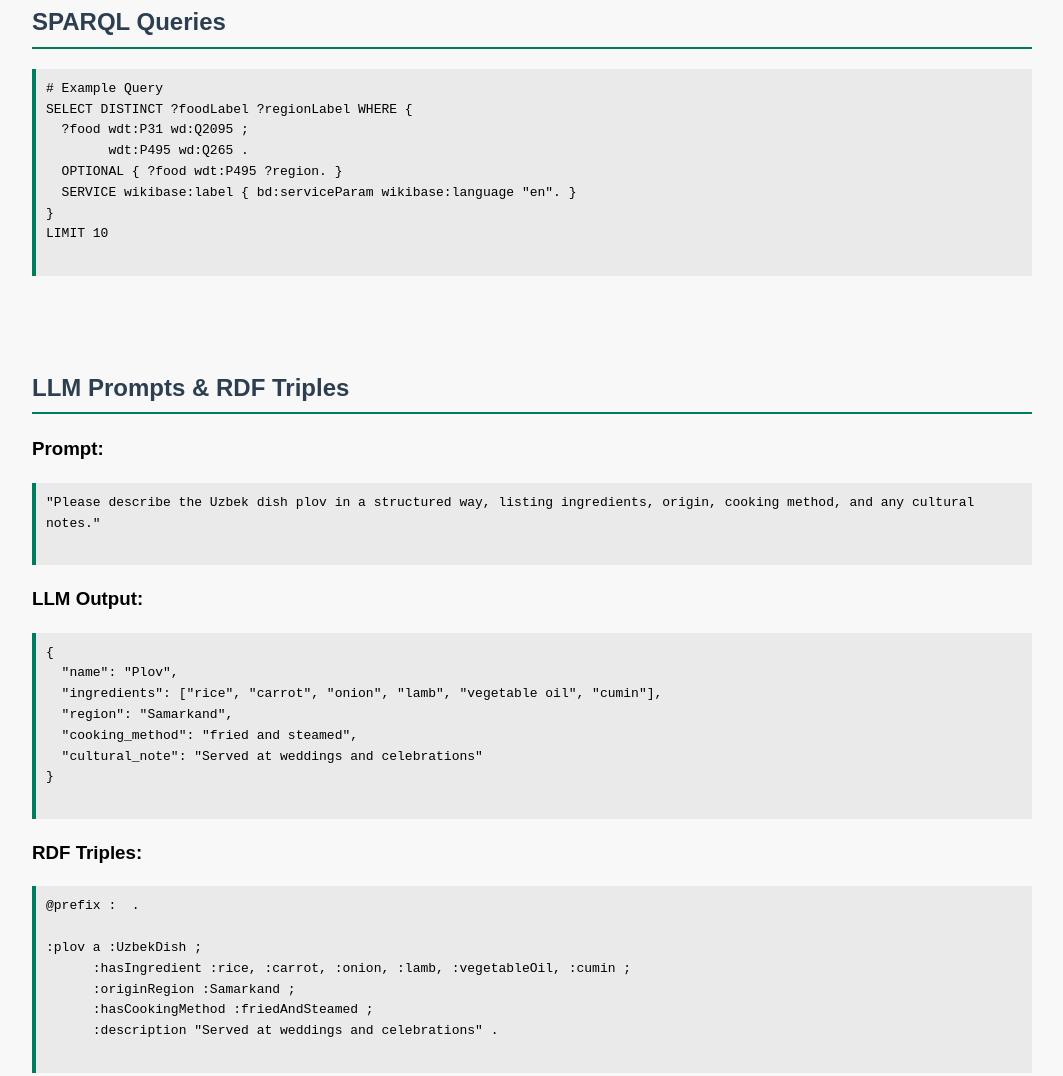
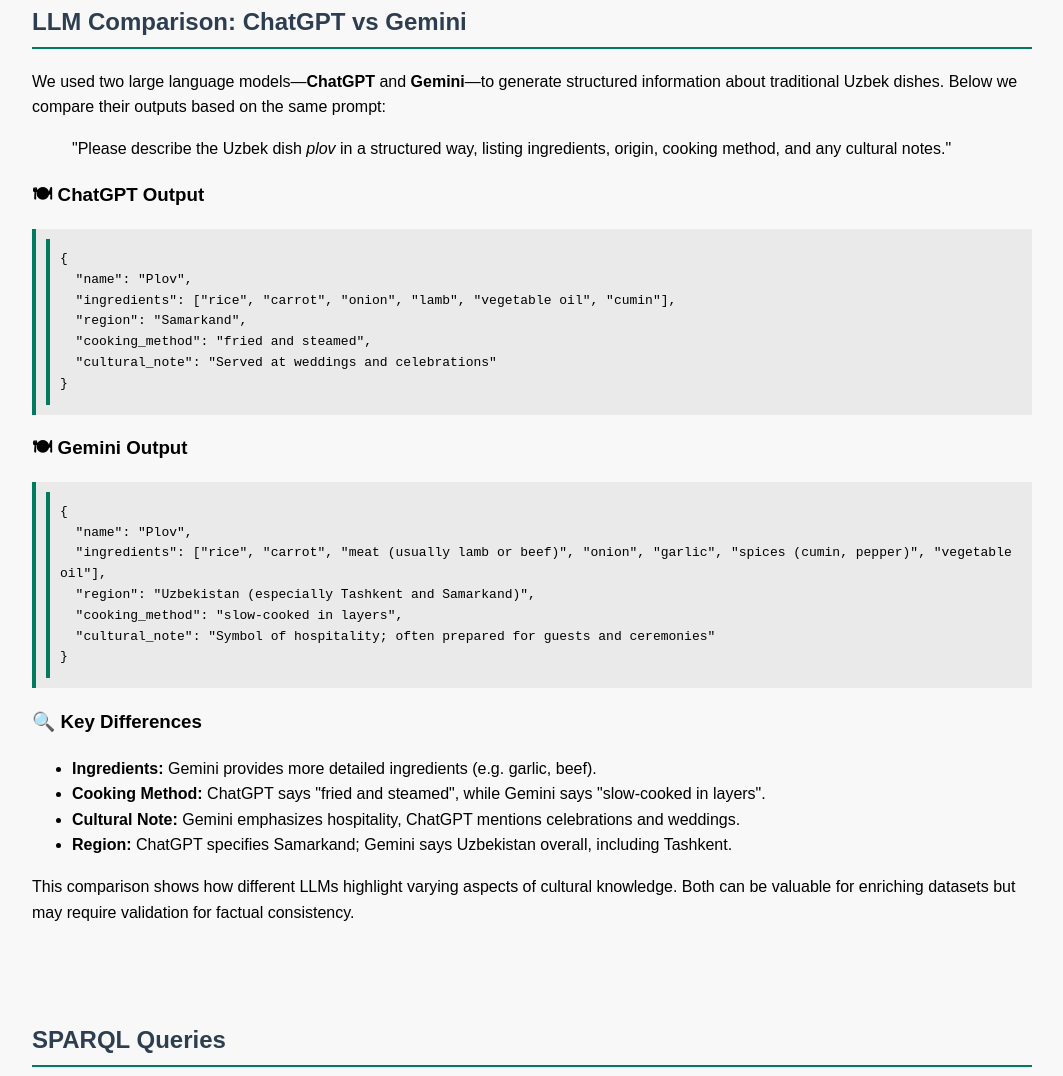
Before and after one commit to Babamurat-tech/ke4h_uzbek_foods, a plain HTML site: page index.html in a window 1280 px wide. Shown: the part 2523-3599 px from the top of the page, without its empty margins (108-1171 px from the left). Drawn offline with Linux system fonts and the light colour scheme.

Commit message:
Update index.html

```diff
--- a/index.html
+++ b/index.html
@@ -67,6 +67,45 @@
 
     <p>We started by identifying gaps in existing food-related knowledge graphs. We then used SPARQL to query Wikidata, and LLMs like ChatGPT to generate additional structured data. Finally, we transformed this data into RDF triples and visualized the results.</p>
   </section>
+
+<section id="llm-comparison">
+  <h2>LLM Comparison: ChatGPT vs Gemini</h2>
+
+  <p>We used two large language models—<strong>ChatGPT</strong> and <strong>Gemini</strong>—to generate structured information about traditional Uzbek dishes. Below we compare their outputs based on the same prompt:</p>
+
+  <blockquote>
+    "Please describe the Uzbek dish <i>plov</i> in a structured way, listing ingredients, origin, cooking method, and any cultural notes."
+  </blockquote>
+
+  <h3>🍽 ChatGPT Output</h3>
+  <pre><code>{
+  "name": "Plov",
+  "ingredients": ["rice", "carrot", "onion", "lamb", "vegetable oil", "cumin"],
+  "region": "Samarkand",
+  "cooking_method": "fried and steamed",
+  "cultural_note": "Served at weddings and celebrations"
+}</code></pre>
+
+  <h3>🍽 Gemini Output</h3>
+  <pre><code>{
+  "name": "Plov",
+  "ingredients": ["rice", "carrot", "meat (usually lamb or beef)", "onion", "garlic", "spices (cumin, pepper)", "vegetable oil"],
+  "region": "Uzbekistan (especially Tashkent and Samarkand)",
+  "cooking_method": "slow-cooked in layers",
+  "cultural_note": "Symbol of hospitality; often prepared for guests and ceremonies"
+}</code></pre>
+
+  <h3>🔍 Key Differences</h3>
+  <ul>
+    <li><strong>Ingredients:</strong> Gemini provides more detailed ingredients (e.g. garlic, beef).</li>
+    <li><strong>Cooking Method:</strong> ChatGPT says "fried and steamed", while Gemini says "slow-cooked in layers".</li>
+    <li><strong>Cultural Note:</strong> Gemini emphasizes hospitality, ChatGPT mentions celebrations and weddings.</li>
+    <li><strong>Region:</strong> ChatGPT specifies Samarkand; Gemini says Uzbekistan overall, including Tashkent.</li>
+  </ul>
+
+  <p>This comparison shows how different LLMs highlight varying aspects of cultural knowledge. Both can be valuable for enriching datasets but may require validation for factual consistency.</p>
+</section>
+
 
   <section id="sparql">
     <h2>SPARQL Queries</h2>
```
